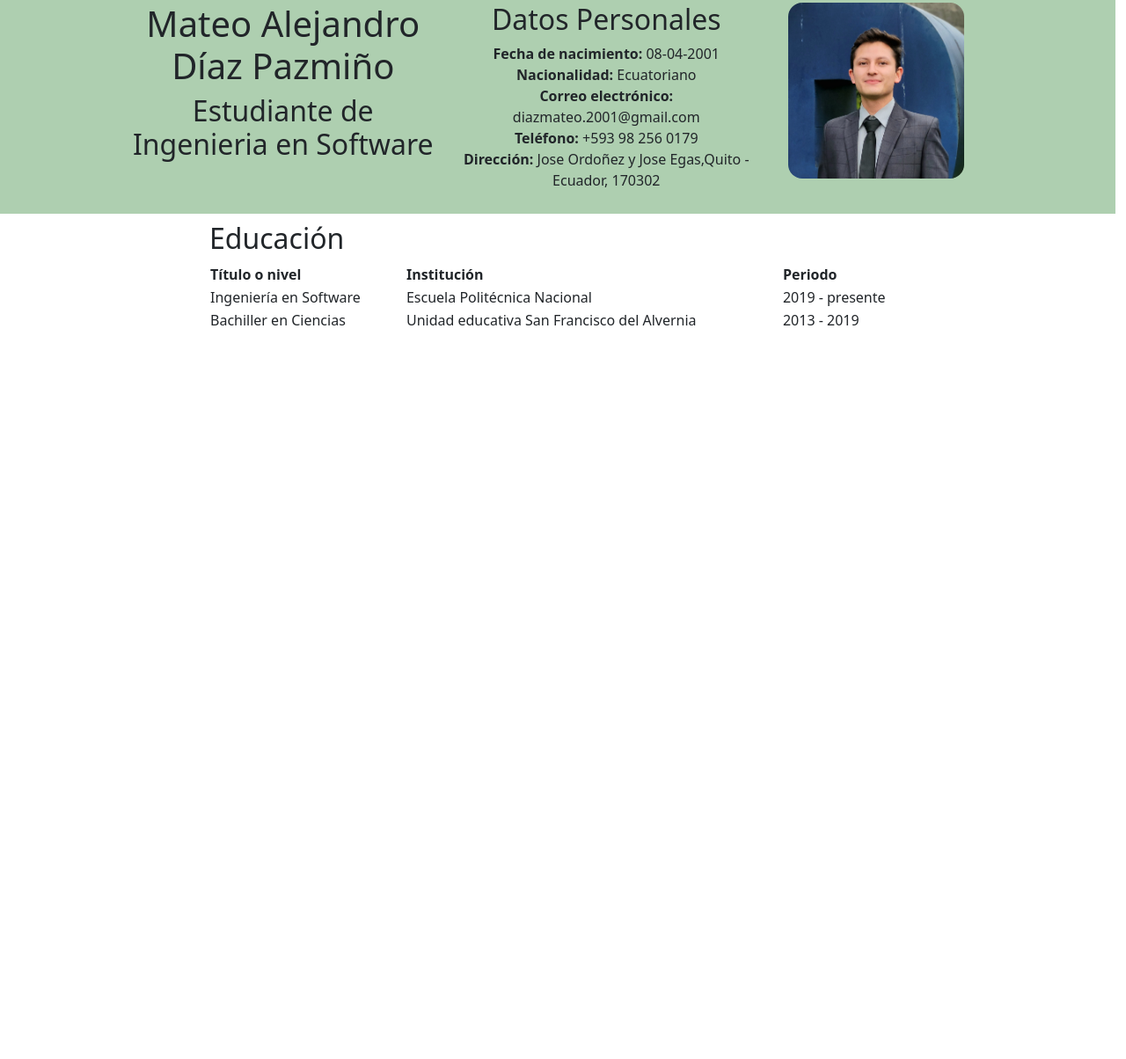
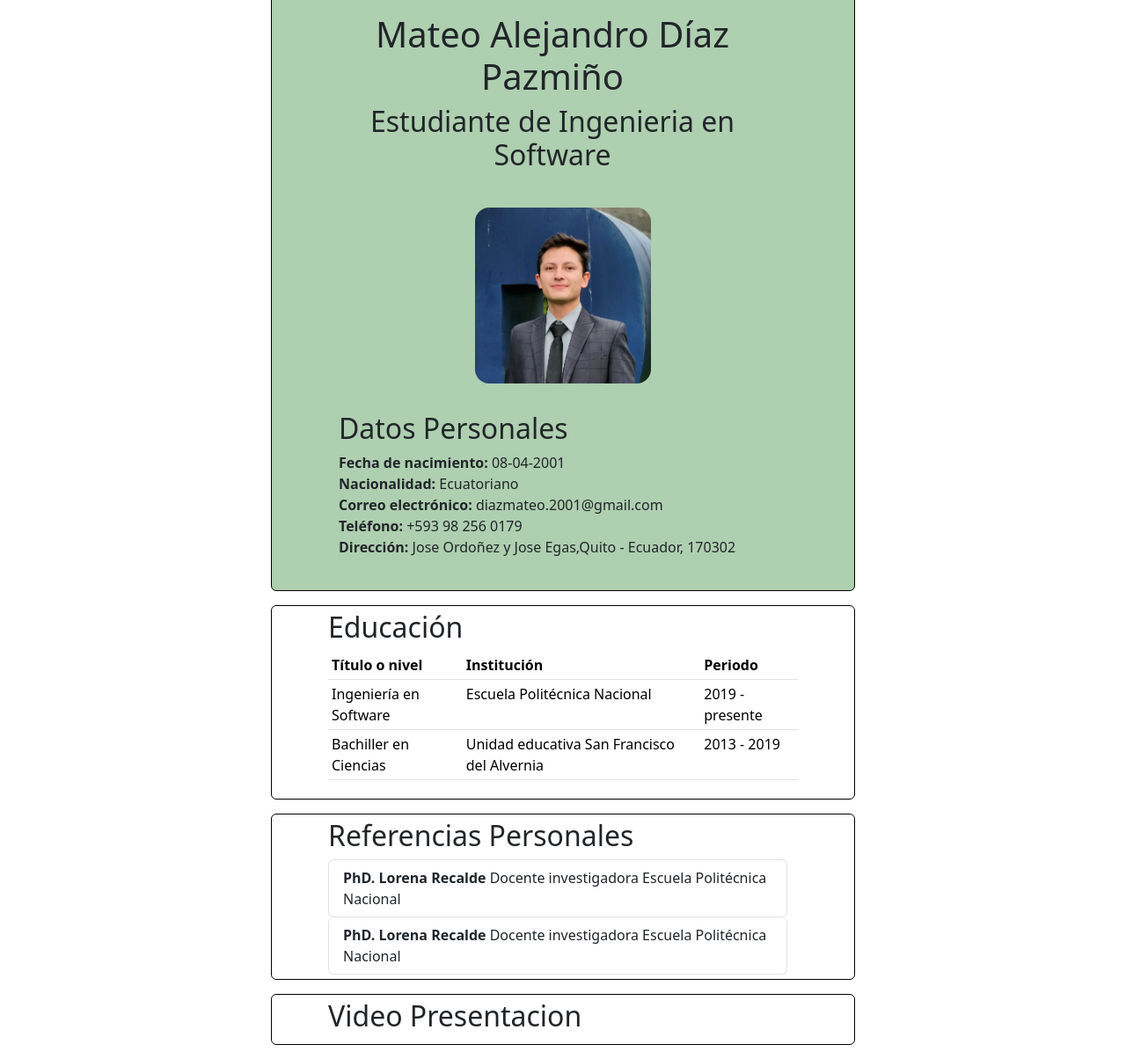
Before and after one commit to TeoDiaz22/CV-PautasPerceptibilidad, a plain HTML site: page index.html in a window 1280 px wide. Shown: the part 7-1211 px from the top of the page at 88% size. Before the commit the page ends 800 px from the top, so only its background shows below. Drawn offline with nearby package versions, Linux system fonts and the light colour scheme.

Commit message:
Refrencias y reacomiodo

```diff
--- a/index.html
+++ b/index.html
@@ -16,19 +16,28 @@
         background-color: #AECFB0;
     }
     .head-size{
-        padding: 0.75% 150px;
+        padding: 0.75% 10%;
     }
     .body-size{
-        padding: 0.75% 250px;
+        padding: 0.75% 10%;
+    }
+    body{
+        margin: 0% 25%;
+    }
+    .list{
+
     }
 </style>
-<body class="justify-content-center">
-    <div class="container-fluid text-center row bg-head  head-size" >
-        <div class="col">
+<body class="">
+    <div class="row bg-head  head-size border border-black rounded" >
+        <div class="row my-3 text-center">
             <h1>Mateo Alejandro Díaz Pazmiño</h1>
             <h2>Estudiante de Ingenieria en Software</h2>
         </div>
-        <div class="col">
+        <div class="row-3 my-3 text-center">
+            <img class="img" src="resources/20230720_141424.jpg" alt="Fotografia de Mateo Díaz">
+        </div>
+        <div class="row my-3">
             <h2>Datos Personales</h2>
             <p>
                 <strong>Fecha de nacimiento:</strong> 08-04-2001 <br>
@@ -38,13 +47,10 @@
                 <strong>Dirección:</strong> Jose Ordoñez y Jose Egas,Quito - Ecuador, 170302 <br>
             </p>
         </div>
-        <div class="col-3">
-            <img class="img" src="resources/20230720_141424.jpg" alt="Fotografia de Mateo Díaz">
-        </div>
     </div>
-    <div class="row body-size">
+    <div class="row body-size my-3 border border-black rounded">
         <h2 class="p-0">Educación</h2>
-        <table>
+        <table class="table table-sm">
             <tr>
                 <th>Título o nivel</th>
                 <th>Institución</th>
@@ -62,6 +68,17 @@
             </tr>
         </table>
     </div>
+    <div class="row body-size my-3 border border-black rounded">
+        <h2 class="p-0">Referencias Personales</h2>
+        <ul class="list-group">
+            <li class="list-group list-group-item"><strong>PhD. Lorena Recalde</strong>  Docente investigadora Escuela Politécnica Nacional</li>
+            <li class="list-group list-group-item"><strong>PhD. Lorena Recalde</strong>  Docente investigadora Escuela Politécnica Nacional</li>
+        </ul>
+    </div>
+    <div class="row body-size my-3 border border-black rounded">
+        <h2 class="p-0">Video Presentacion</h2>
+        </ul>
+    </div>
     <script src="https://cdn.jsdelivr.net/npm/bootstrap@5.3.1/dist/js/bootstrap.bundle.min.js" integrity="sha384-HwwvtgBNo3bZJJLYd8oVXjrBZt8cqVSpeBNS5n7C8IVInixGAoxmnlMuBnhbgrkm" crossorigin="anonymous"></script>
 </body>
 </html>
```
